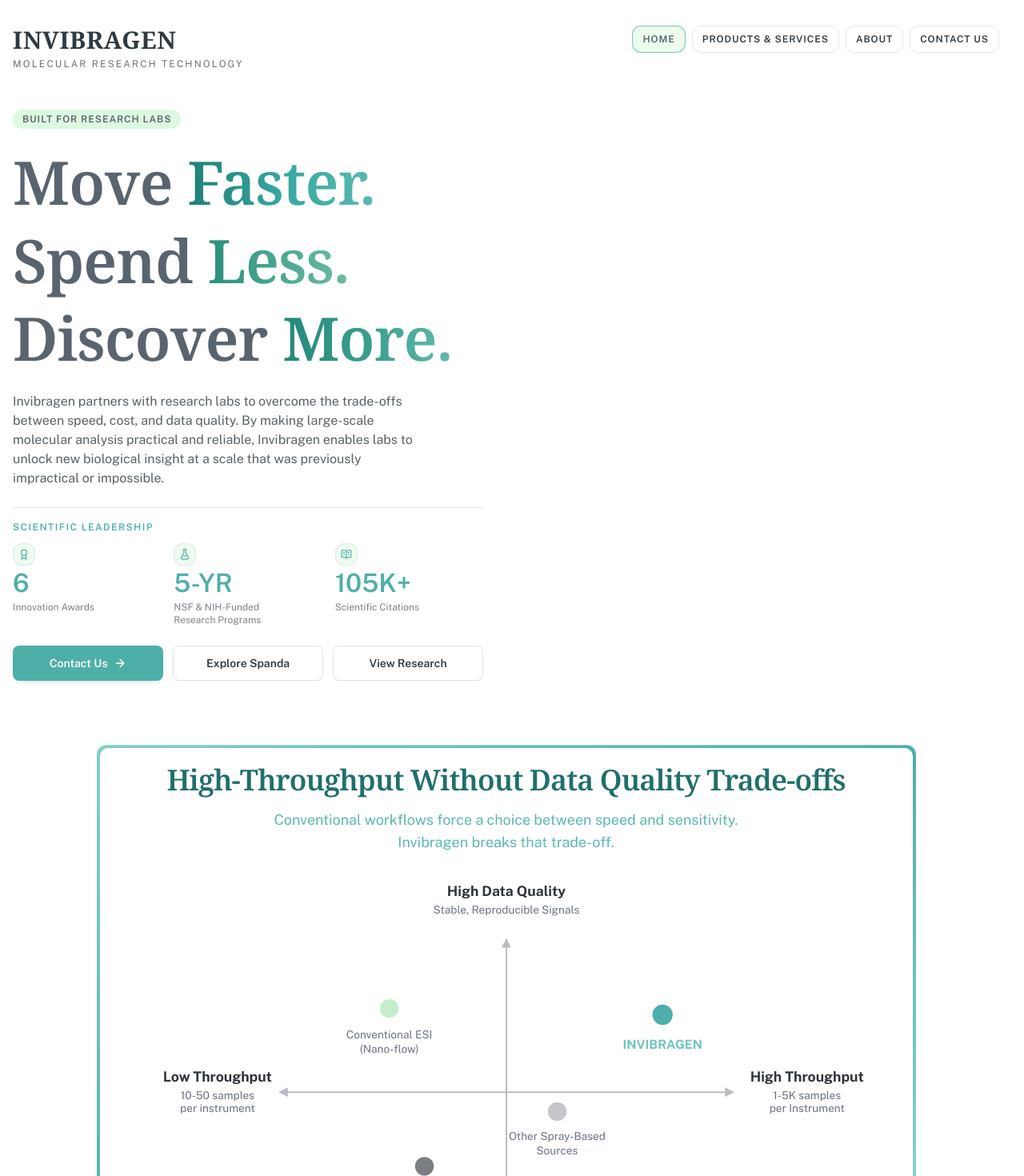
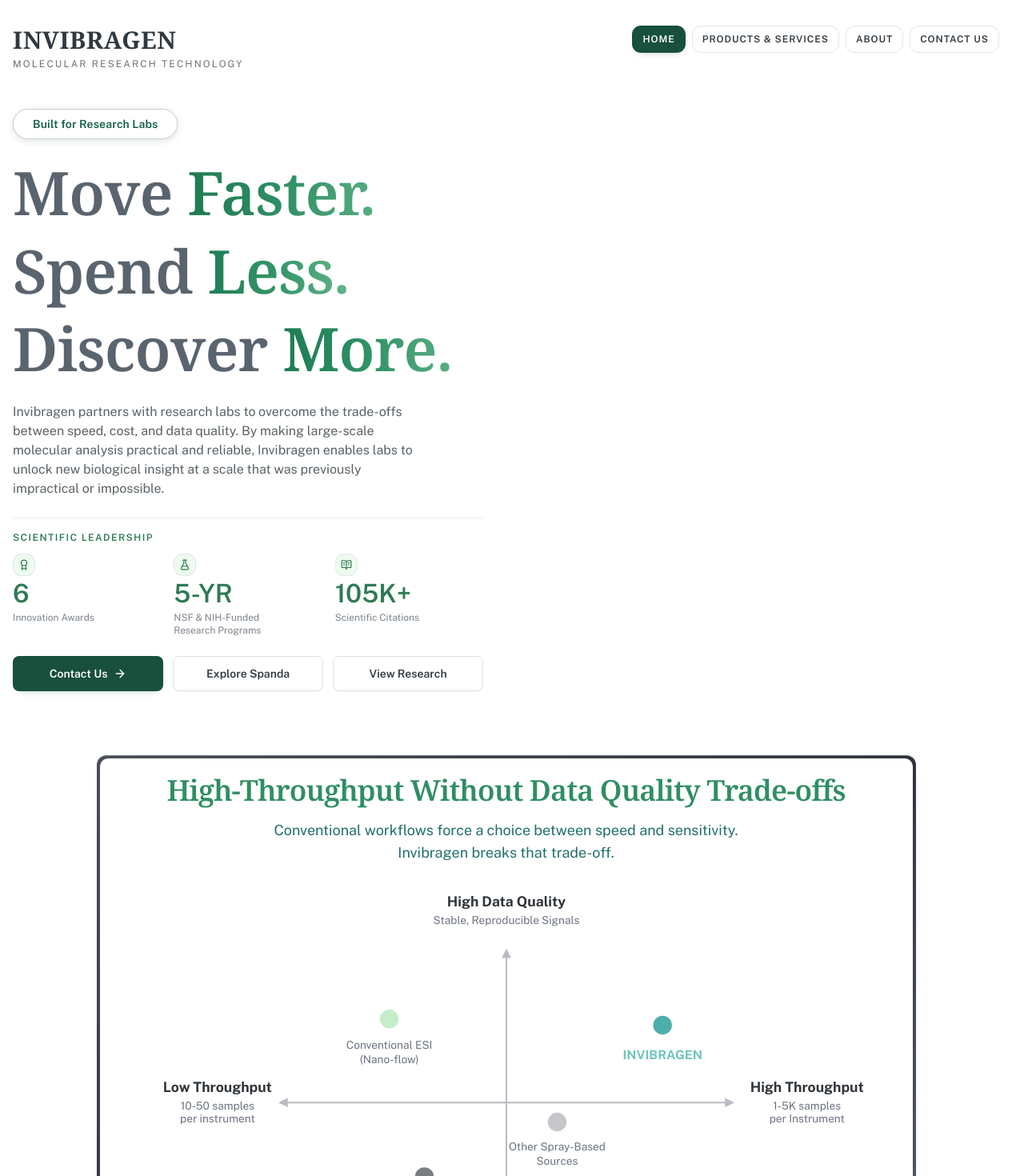
Before and after one commit to ElliotRoe/invibragen-web, a React (Vite) app: page / in a window 1280 px wide. Shown: the top 1470 px of the page at 80% size. Built offline with nearby package versions, Linux system fonts and the light colour scheme.

Commit message:
Restyle chart border to dark grey gradient

```diff
--- a/src/components/layout/site-layout.tsx
+++ b/src/components/layout/site-layout.tsx
@@ -32,7 +32,7 @@ export function SiteLayout() {
                   cn(
                     'rounded-md border border-border/85 bg-white/82 px-3 py-2 text-xs font-semibold uppercase tracking-[0.08em] transition-colors',
                     isActive
-                      ? 'border-brand/70 bg-brand-mint/55 text-brand-charcoal'
+                      ? 'border-[#184f3d]/35 bg-[#184f3d] text-white shadow-[0_4px_12px_-9px_rgba(24,79,61,0.85)]'
                       : 'text-foreground hover:bg-white',
                   )
                 }
--- a/src/pages/home-page.tsx
+++ b/src/pages/home-page.tsx
@@ -164,7 +164,7 @@ function ComparisonChart() {
               (Nano-flow)
             </text>
 
-            <circle cx="700" cy="186" fill="#4eaea9" r="13" />
+            <circle cx="700" cy="186" fill="#4eaea9" r="12" />
             <text fill="#6ec4bf" fontSize="16" fontWeight="700" textAnchor="middle" x="700" y="230">
               INVIBRAGEN
             </text>
@@ -210,19 +210,19 @@ export function HomePage() {
     <div className="space-y-12 sm:space-y-16">
       <section className="grid gap-8 lg:grid-cols-[minmax(0,0.9fr)_minmax(0,0.84fr)] lg:items-stretch lg:gap-24">
         <div className="max-w-[39rem] space-y-6">
-          <span className="inline-flex rounded-full bg-brand-mint px-3 py-1 text-xs font-semibold uppercase tracking-[0.08em] text-brand-charcoal">
+          <span className="inline-flex items-center rounded-full border border-[#c7d2cc] bg-white px-6 py-2 text-sm font-semibold tracking-[0.01em] text-[#0f5b44] shadow-[0_2px_8px_rgba(23,44,37,0.14)]">
             Built for Research Labs
           </span>
 
           <h1 className="max-w-[37rem] font-display text-5xl font-semibold leading-[1.1] tracking-[-0.012em] text-brand-charcoal sm:text-[4.15rem] lg:text-[4.7rem] lg:leading-[1.14]">
             <span className="block">
-              Move <span className="bg-gradient-to-r from-[#1f7f77] via-[#36a79f] to-[#5bbab3] bg-clip-text text-transparent">Faster.</span>
+              Move <span className="bg-gradient-to-r from-[#1f7a52] via-[#2f8e63] to-[#58ad82] bg-clip-text text-transparent">Faster.</span>
             </span>
             <span className="mt-2 block sm:mt-3">
-              Spend <span className="bg-gradient-to-r from-[#2a8f7d] via-[#49a890] to-[#6ebca5] bg-clip-text text-transparent">Less.</span>
+              Spend <span className="bg-gradient-to-r from-[#1f7f56] via-[#349568] to-[#63b58a] bg-clip-text text-transparent">Less.</span>
             </span>
             <span className="mt-2 block sm:mt-3">
-              Discover <span className="bg-gradient-to-r from-[#248779] via-[#3b9e8d] to-[#63b9ab] bg-clip-text text-transparent">More.</span>
+              Discover <span className="bg-gradient-to-r from-[#1e7b54] via-[#2f9165] to-[#5aae84] bg-clip-text text-transparent">More.</span>
             </span>
           </h1>
 
@@ -234,16 +234,16 @@ export function HomePage() {
           </p>
 
           <section className="space-y-3 border-t border-border/70 pt-4">
-            <p className="text-xs font-semibold uppercase tracking-[0.12em] text-brand">
+            <p className="text-xs font-semibold uppercase tracking-[0.12em] text-[#2f7a54]">
               Scientific Leadership
             </p>
             <div className="grid grid-cols-1 gap-4 sm:grid-cols-3">
               {leadershipStats.map((stat) => (
                 <div key={stat.label} className="space-y-1.5 text-center sm:text-left">
                   <div className="inline-flex rounded-md border border-border/70 bg-brand-mint/50 p-1.5">
-                    <stat.icon className="h-3.5 w-3.5 text-brand" />
+                    <stat.icon className="h-3.5 w-3.5 text-[#2f7a54]" />
                   </div>
-                  <p className="text-3xl font-semibold leading-none text-brand sm:text-[2rem]">{stat.value}</p>
+                  <p className="text-3xl font-semibold leading-none text-[#2f7a54] sm:text-[2rem]">{stat.value}</p>
                   <p className="whitespace-pre-line text-[11px] font-light leading-tight text-brand-charcoal/80 sm:text-xs">{stat.label}</p>
                 </div>
               ))}
@@ -251,7 +251,10 @@ export function HomePage() {
           </section>
 
           <div className="grid grid-cols-1 gap-3 sm:grid-cols-3">
-            <Button asChild>
+            <Button
+              asChild
+              className="border-[#184f3d]/30 bg-[#184f3d] shadow-[0_4px_12px_-9px_rgba(24,79,61,0.85)] hover:bg-[#144333]"
+            >
               <Link to="/contact" className="group w-full justify-center">
                 Contact Us
                 <ArrowRight className="ml-2 h-4 w-4 transition-transform group-hover:translate-x-1" />
@@ -275,13 +278,13 @@ export function HomePage() {
 
       <section className="space-y-6 sm:space-y-8">
         <section className="space-y-10 pt-4">
-          <div className="mx-auto w-full max-w-5xl rounded-xl bg-gradient-to-br from-[#7fd0ca] via-[#4eaea9] to-[#98ddd7] p-[4px] shadow-[inset_0_1px_0_rgba(255,255,255,0.35),0_8px_18px_-16px_rgba(78,174,169,0.55)]">
+          <div className="mx-auto w-full max-w-5xl rounded-xl bg-gradient-to-br from-[#4a4f57] via-[#30353d] to-[#5b616a] p-[4px] shadow-[inset_0_1px_0_rgba(255,255,255,0.22),0_10px_20px_-16px_rgba(37,41,47,0.55)]">
             <div className="space-y-5 rounded-[10px] bg-white p-4 text-center sm:p-5">
               <div className="space-y-4">
-                <h3 className="font-display text-3xl font-semibold leading-tight tracking-tight text-[#1f6f6a] sm:text-4xl">
+                <h3 className="font-display text-3xl font-semibold leading-tight tracking-tight text-[#2f8e63] sm:text-4xl">
                   High-Throughput Without Data Quality Trade-offs
                 </h3>
-                <p className="mx-auto max-w-2xl text-base leading-relaxed text-[#5bb8b2] sm:text-lg">
+                <p className="mx-auto max-w-2xl text-base leading-relaxed text-[#1f6f6a] sm:text-lg">
                   Conventional workflows force a choice between speed and sensitivity.
                   <br />
                   Invibragen breaks that trade-off.
@@ -353,7 +356,10 @@ export function HomePage() {
               Spanda technology improves ionization efficiency while supporting broad applicability across analytes, matrices, and experimental designs.
             </p>
             <div className="relative flex flex-wrap gap-3">
-              <Button asChild>
+              <Button
+                asChild
+                className="border-[#184f3d]/30 bg-[#184f3d] shadow-[0_4px_12px_-9px_rgba(24,79,61,0.85)] hover:bg-[#144333]"
+              >
                 <Link to="/contact">Contact Us</Link>
               </Button>
               <Button asChild variant="outline">
```
